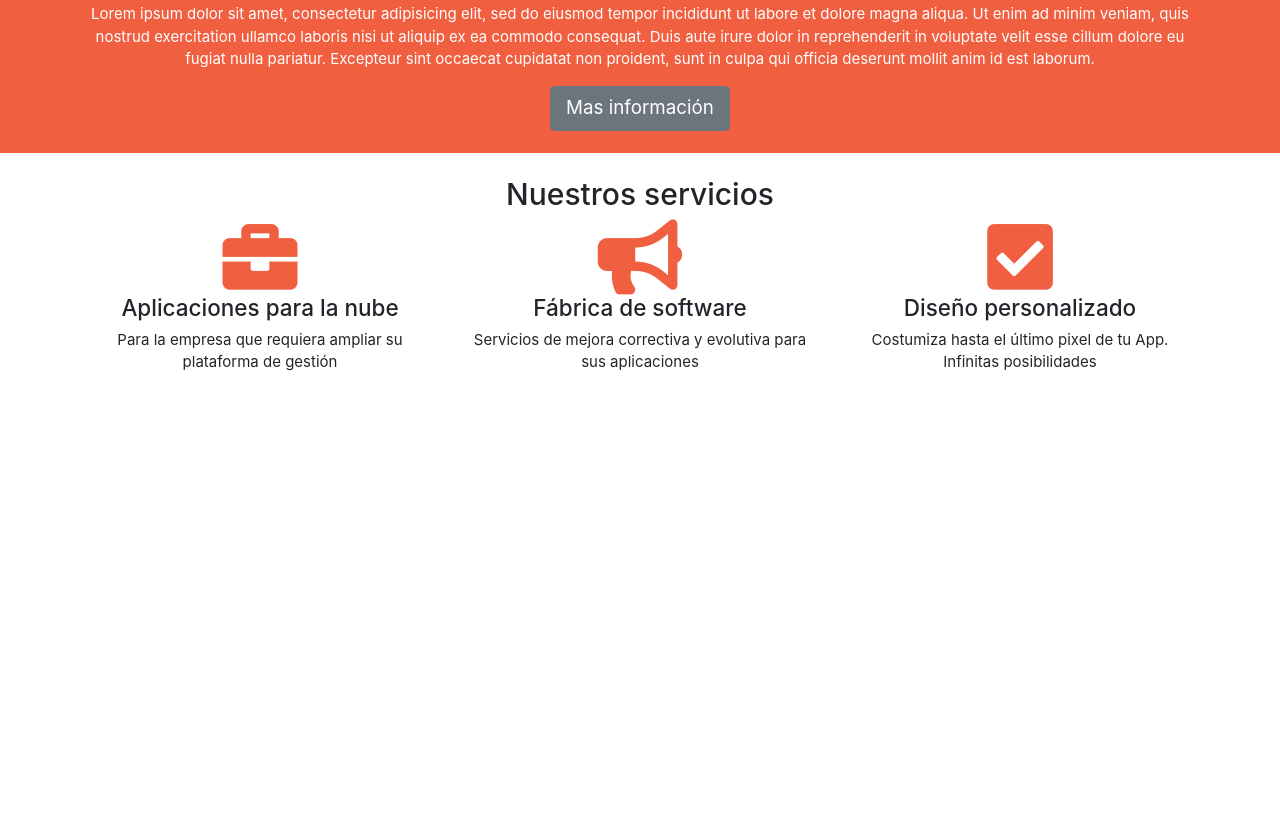
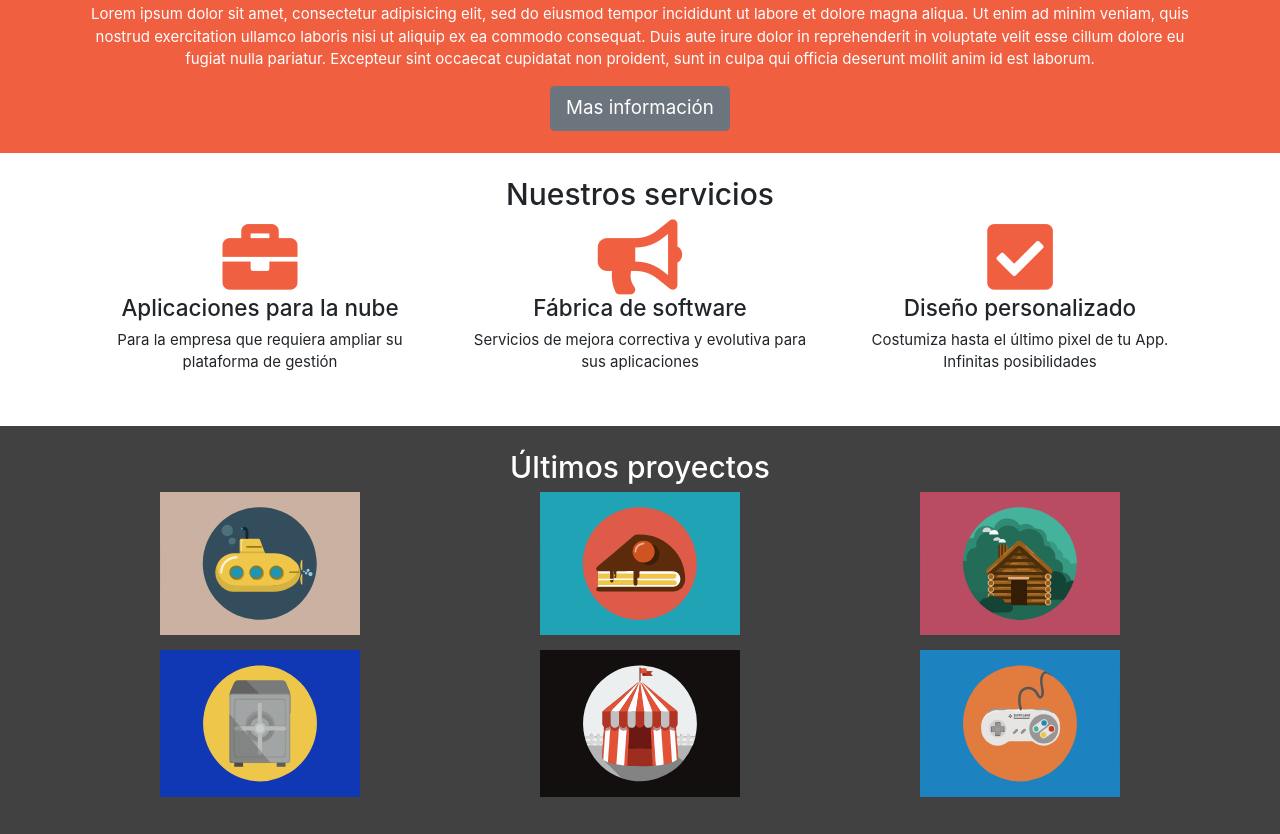
Before and after one commit to edisonmamian/tutorial_bootstrap4, a plain HTML site: page proyecto/index.html in a window 1280 px wide. Shown: the part 1044-1878 px from the top of the page. Before the commit the page ends 1470 px from the top, so only its background shows below. Drawn offline with Linux system fonts and the light colour scheme.

Commit message:
crear seccion portafolio

```diff
--- a/proyecto/css/estilos.css
+++ b/proyecto/css/estilos.css
@@ -69,3 +69,24 @@ html {
   font-size: 5rem;
   color: #f05f40;
 }
+
+
+/* Estilos bloque portafolio*/
+.portafolio {
+  background-color: #424141;
+  color: #ffffff;
+}
+
+.portafolio a {
+  display: block;
+  overflow: hidden;
+}
+
+.portafolio img {
+  width: 200px;
+  transition: all 0.5s ease;
+}
+
+.portafolio a:hover img {
+  transform: scale(1.5);
+}
--- a/proyecto/index.html
+++ b/proyecto/index.html
@@ -95,6 +95,47 @@
       </div>
     </section>
 
+    <section class="portafolio py-4">
+      <div class="container text-center">
+        <h2>Últimos proyectos</h2>
+        <div class="row">
+          <div class="col-12 col-md-4 pb-3 ">
+            <a href="#">
+              <img src="images/proyecto1.svg" class="img-fluid">
+            </a>
+          </div>
+          <div class="col-12 col-md-4 pb-3">
+            <a href="#">
+              <img src="images/proyecto2.svg" class="img-fluid">
+            </a>
+          </div>
+          <div class="col-12 col-md-4 pb-3 ">
+            <a href="#">
+              <img src="images/proyecto3.svg" class="img-fluid">
+            </a>
+          </div>
+        </div>
+
+        <div class="row">
+          <div class="col-12 col-md-4 pb-3 ">
+            <a href="#">
+              <img src="images/proyecto4.svg" class="img-fluid">
+            </a>
+          </div>
+          <div class="col-12 col-md-4 pb-3">
+            <a href="#">
+              <img src="images/proyecto5.svg" class="img-fluid">
+            </a>
+          </div>
+          <div class="col-12 col-md-4 pb-3">
+            <a href="#">
+              <img src="images/proyecto6.svg"  class="img-fluid">
+            </a>
+          </div>
+        </div>
+      </div>
+    </section>
+
     <!--  Query first, then Popper.js, then Bootstrap JS -->
     <script src="js/jquery.min.js"> </script>
     <script src="js/bootstrap.min.js"> </script>
```
